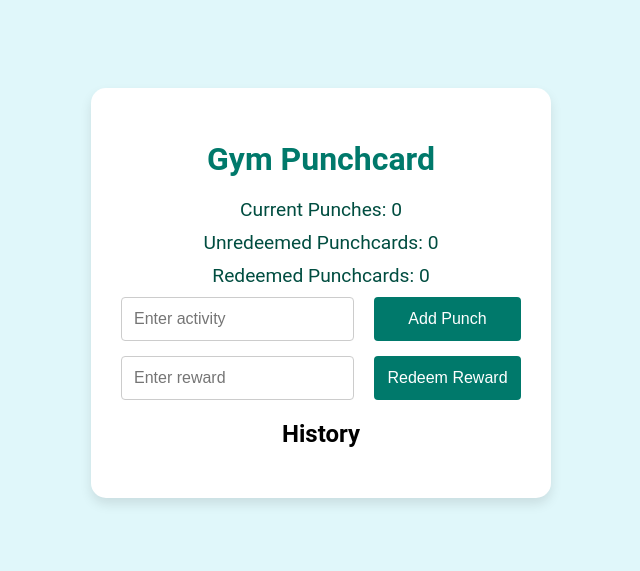
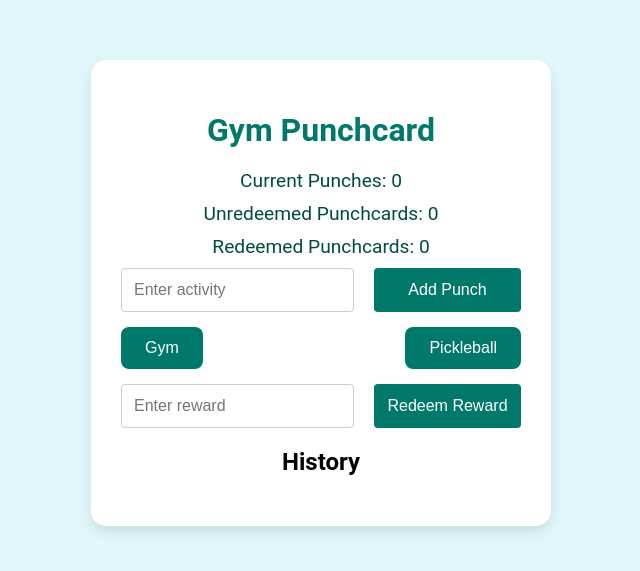
Before and after one commit to kathayl/gym-punchcard, a website: page index.html in a window 1280 px wide. Shown: the part 107-678 px from the top of the page, without its empty margins (319-959 px from the left). Drawn offline with Linux system fonts and the light colour scheme; no server answers.

Commit message:
Add buttons for frequently used activities and update icons

```diff
--- a/index.html
+++ b/index.html
@@ -12,21 +12,21 @@
     <p id="currentPunches">Current Punches: 0</p>
     <p id="unredeemedPunchcards">Unredeemed Punchcards: 0</p>
     <p id="redeemedPunchcards">Redeemed Punchcards: 0</p>
-
     <div class="input-container">
       <input type="text" id="activity" placeholder="Enter activity">
       <button onclick="addPunch()">Add Punch</button>
     </div>
-
+    <div class="activity-buttons">
+      <button onclick="fillActivity('gym')">Gym</button>
+      <button onclick="fillActivity('pickleball')">Pickleball</button>
+    </div>
     <div class="input-container">
       <input type="text" id="reward" placeholder="Enter reward">
       <button onclick="redeemReward()">Redeem Reward</button>
     </div>
-
     <h2 class="history-header">History</h2>
     <ul id="historyList"></ul>
   </div>
-
   <script src="scripts.js"></script>
 </body>
 </html>
--- a/scripts.js
+++ b/scripts.js
@@ -29,8 +29,7 @@ const activityIcons = {
     "default": "🎉" // Default icon for rewards not explicitly listed
   };
 
-
-document.addEventListener('DOMContentLoaded', () => {
+  document.addEventListener('DOMContentLoaded', () => {
     updateStatus();
     fetchHistory();
   });
@@ -78,6 +77,11 @@ document.addEventListener('DOMContentLoaded', () => {
       .catch(error => console.error('Error redeeming reward:', error));
   }
 
+  // Function to fill the activity input with the specified activity
+  window.fillActivity = function fillActivity(activity) {
+    document.getElementById('activity').value = activity;
+  }
+
   function fetchHistory() {
     fetch('https://my-gym-punchcard.kathyyliao.workers.dev/history')
       .then(response => response.json())
@@ -108,7 +112,7 @@ document.addEventListener('DOMContentLoaded', () => {
 
           historyDetails.appendChild(document.createTextNode(date));
           historyDetails.appendChild(icon);
-          historyDetails.appendChild(document.createTextNode(entry.type === 'punch' ? `${entry.activity}` : `${entry.reward}`));
+          historyDetails.appendChild(document.createTextNode(entry.type === 'punch' ? ` ${entry.activity}` : ` ${entry.reward}`));
 
           // Add edit link
           const editLink = document.createElement('span');
--- a/styles.css
+++ b/styles.css
@@ -76,6 +76,12 @@ body {
     box-sizing: border-box; /* Ensure padding is included in width calculation */
   }
 
+  .activity-buttons {
+    display: flex;
+    justify-content: space-between;
+    margin-bottom: 15px;
+  }
+
   #historyList {
     list-style-type: none;
     padding: 0;
```
